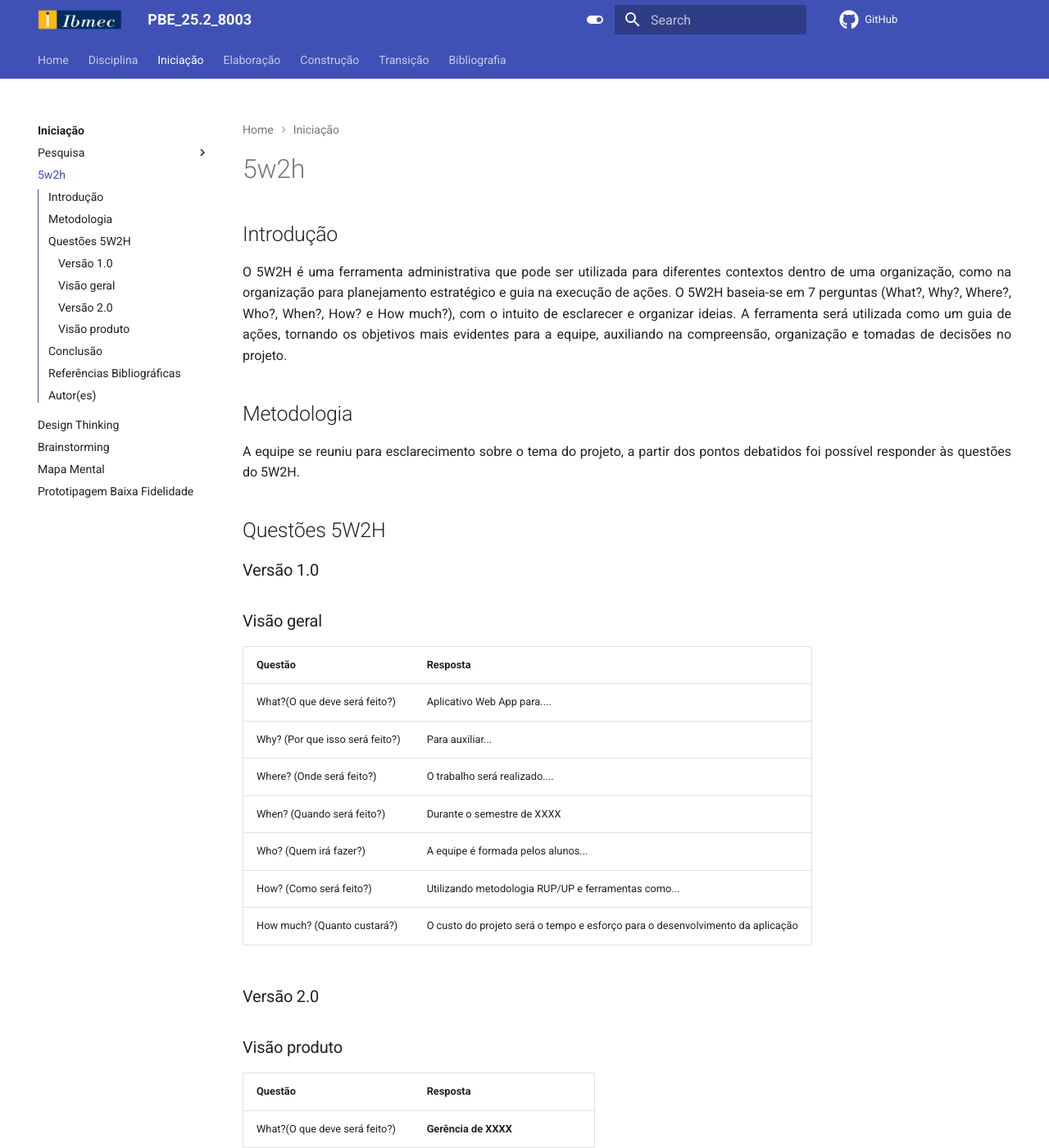
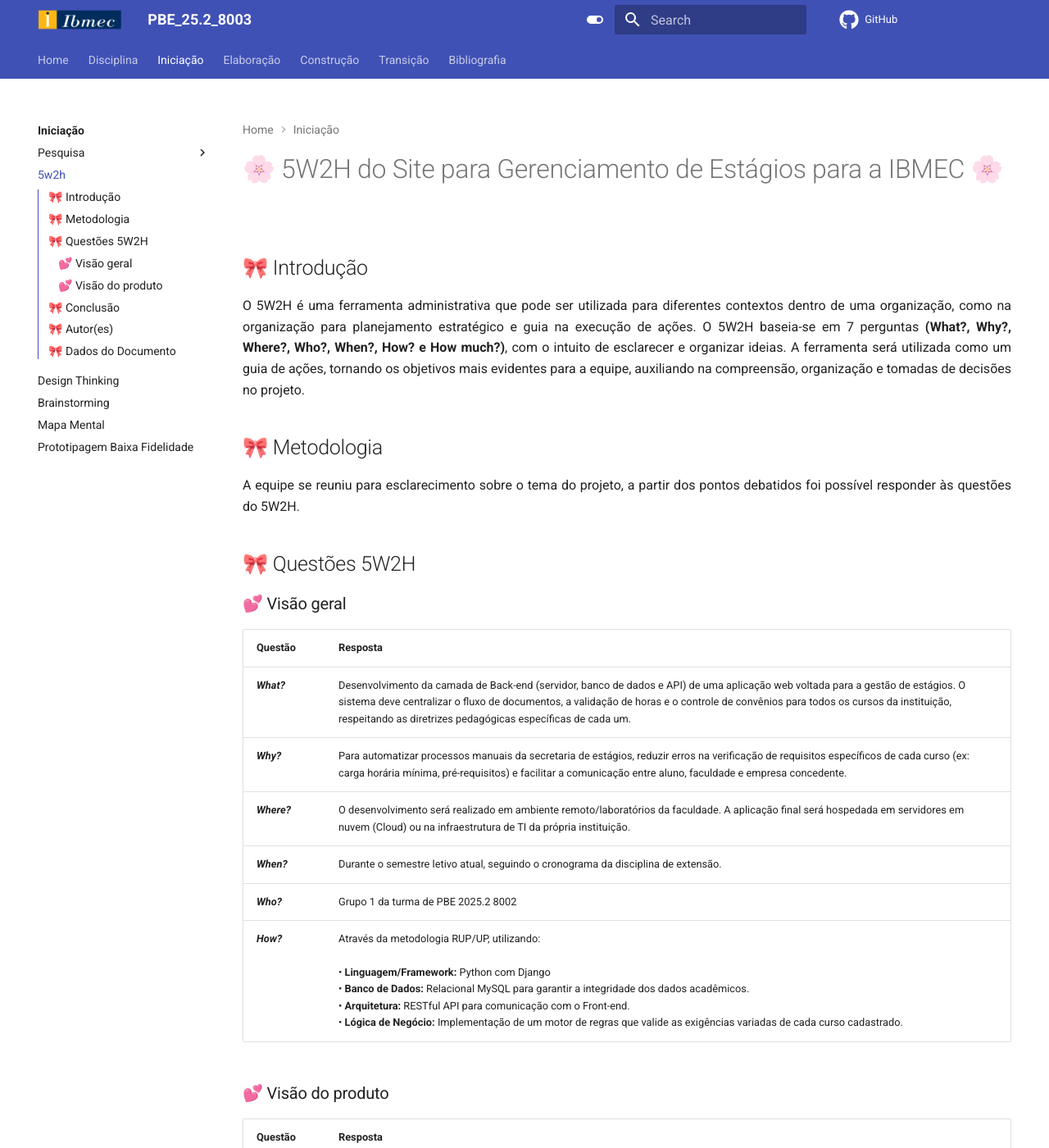
Before and after one commit to Projetos-de-Extensao/PBE_26.1_8002_I, an MkDocs documentation site: the page built from docs/Iniciacao/5w2h.md, in a window 1280 px wide and 1400 px high. Shown: the whole window at 82% size. Built offline with MkDocs 1.6.1 and Material for MkDocs 9.7.7, drawn with Linux system fonts in a browser that asks for light colours; comment, search, counter and statistics services are not loaded; some of the changed text lies outside the part shown.

Commit message:
Primeira versão do 5W2H
Completei as perguntas que estavam no documento feito pelo Orientador do projeto e formatei com o padrão da documentação do grupo.

```diff
--- a/docs/Iniciacao/5w2h.md
+++ b/docs/Iniciacao/5w2h.md
@@ -1,65 +1,49 @@
----
-id: 5w2h
-title: 5W2H
----
-
-## Introdução
+# 🌸 5W2H do Site para Gerenciamento de Estágios para a IBMEC 🌸
+## 🎀 Introdução
 
 <p align = "justify">
-    O 5W2H é uma ferramenta administrativa  que pode ser utilizada para diferentes contextos dentro de uma organização, como na organização para planejamento estratégico e guia na execução de ações. O 5W2H baseia-se em 7 perguntas (What?, Why?, Where?, Who?, When?, How? e How much?), com o intuito de esclarecer e organizar ideias. A ferramenta será utilizada como um guia de ações, tornando os objetivos mais evidentes para a equipe, auxiliando na compreensão, organização e tomadas de decisões no projeto.
+    O 5W2H é uma ferramenta administrativa  que pode ser utilizada para diferentes contextos dentro de uma organização, como na organização para planejamento estratégico e guia na execução de ações. O 5W2H baseia-se em 7 perguntas <b>(What?, Why?, Where?, Who?, When?, How? e How much?)</b>, com o intuito de esclarecer e organizar ideias. A ferramenta será utilizada como um guia de ações, tornando os objetivos mais evidentes para a equipe, auxiliando na compreensão, organização e tomadas de decisões no projeto.
 </p>
 
-## Metodologia
+## 🎀 Metodologia
 
 <p align = "justify">
     A equipe se reuniu para esclarecimento sobre o tema do projeto, a partir dos pontos debatidos foi possível responder às questões do 5W2H.
 </p>
 
+## 🎀 Questões 5W2H
 
-## Questões 5W2H
-
-### Versão 1.0
-
-### Visão geral
+### 💕 Visão geral
 
 |Questão|Resposta|
 |-------|--------|
-|What?(O que deve será feito?)|Aplicativo Web App para.... |
-|Why? (Por que isso será feito?)|Para auxiliar...|
-|Where? (Onde será feito?)|O trabalho será realizado....|
-|When? (Quando será feito?)|Durante o semestre de XXXX|
-|Who? (Quem irá fazer?)|A equipe é formada pelos alunos...|
-|How? (Como será feito?)|Utilizando metodologia RUP/UP e ferramentas como...|
-|How much? (Quanto custará?)|O custo do projeto será o tempo e esforço para o desenvolvimento da aplicação|
+|***What?***|Desenvolvimento da camada de Back-end (servidor, banco de dados e API) de uma aplicação web voltada para a gestão de estágios. O sistema deve centralizar o fluxo de documentos, a validação de horas e o controle de convênios para todos os cursos da instituição, respeitando as diretrizes pedagógicas específicas de cada um. |
+|***Why?***|Para automatizar processos manuais da secretaria de estágios, reduzir erros na verificação de requisitos específicos de cada curso (ex: carga horária mínima, pré-requisitos) e facilitar a comunicação entre aluno, faculdade e empresa concedente.|
+|***Where?***|O desenvolvimento será realizado em ambiente remoto/laboratórios da faculdade. A aplicação final será hospedada em servidores em nuvem (Cloud) ou na infraestrutura de TI da própria instituição.|
+|***When?***|Durante o semestre letivo atual, seguindo o cronograma da disciplina de extensão.|
+|***Who?***|Grupo 1 da turma de PBE 2025.2 8002|
+|***How?***| Através da metodologia RUP/UP, utilizando:<br><br>• **Linguagem/Framework:** Python com Django<br>• **Banco de Dados:** Relacional MySQL para garantir a integridade dos dados acadêmicos.<br>• **Arquitetura:** RESTful API para comunicação com o Front-end.<br>• **Lógica de Negócio:** Implementação de um motor de regras que valide as exigências variadas de cada curso cadastrado. |
 
-
-### Versão 2.0
-
-### Visão produto
+### 💕 Visão do produto
 
 |Questão|Resposta|
 |-------|--------|
-|What?(O que deve será feito?)| **Gerência de XXXX**|
-|Why? (Por que isso será feito?)| Para auxiliar na...|
-|Where? (Onde será feito?)|No...)|
-|When? (Quando será feito?)| A gerência será....|
-|Who? (Quem irá fazer?)| Pessoa(s)....|
-|How? (Como será feito?)| Utilizando o nome do aplicativo... |
-|How much? (Quanto custará?)|Tempo....|
+|***What?***| Gerência de Regras de Negócio e Documentação de Estágios.|
+|***Why?***| Para otimizar o tempo de resposta da coordenação, substituindo a conferência manual de documentos por uma validação sistêmica que assegure a integridade dos dados e o cumprimento dos prazos institucionais.|
+|***Where?***|No servidor central da aplicação.|
+|***When?***| A gerência será executada em tempo real a cada submissão de contrato ou relatório pelo usuário.|
+|***Who?***| O sistema (Back-end) processa, mas a supervisão é dos coordenadores de curso.|
+|***How?***| Utilizando o Software para processar as requisições via rotas autenticadas e consultas ao banco de dados.|
+|***How much?***|Tempo de processamento computacional e manutenção do código-fonte.|
 
-
-## Conclusão
+## 🎀 Conclusão
 
 O 5W2H é um técnica bem simples e de fácil entendimento, sem a necessidade de um especialista. Dentro da disciplina a técnica fornece um entendimento melhor, para a equipe, sobre o projeto como responsabilidades, motivação e organização de ações.
 
+## 🎀 Autor(es)
+| Data | Versão | Descrição | Autor(es) |
+|-------|--------|-------|--------|
+| 02/04/2026 | 1.0/2.0 | Criação do documento | Letícia Valladão e Roger Pires |
 
-## Referências Bibliográficas
-> 5W2H: disponivel em :https://www../
-
-> O que é 5W2H, disponivel em :https://www...
-
-## Autor(es)
-| Data | Versão | Descrição | Autor(es) |
-| -- | -- | -- | -- |
-| 24/08/20 | 1.0 | Criação do documento | xxx xxxx |
-| 09/09/20 | 2.0 | Adicionada visão produto | xxxx xxxx |
+## 🎀 Dados do Documento
+> id: 5w2h-Estagios <br/> title: 5W2H do Site para Gerenciamento de Estágios para a IBMEC
```
